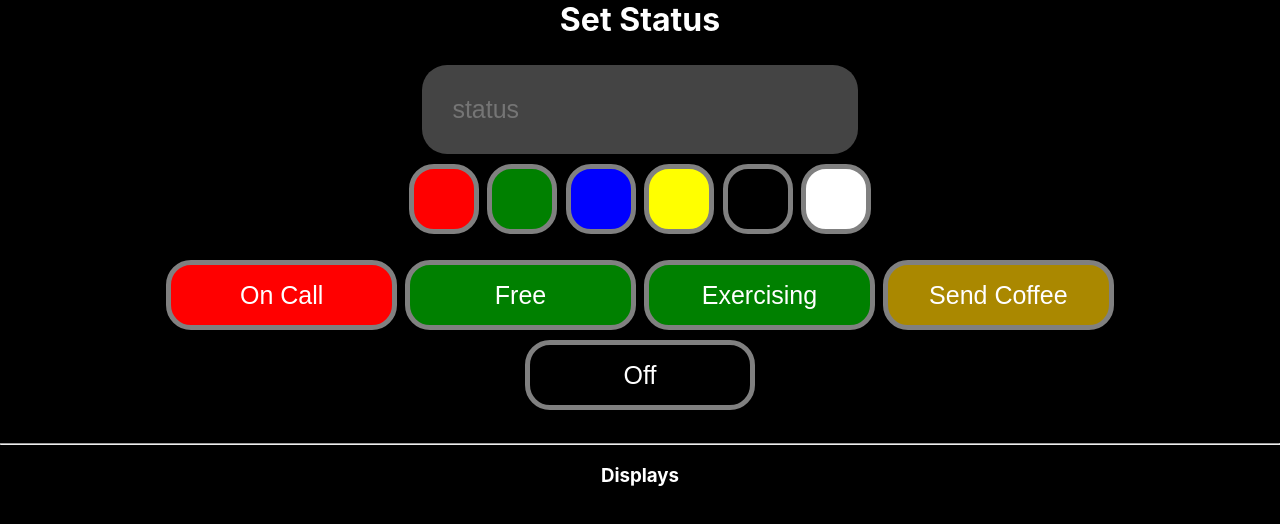
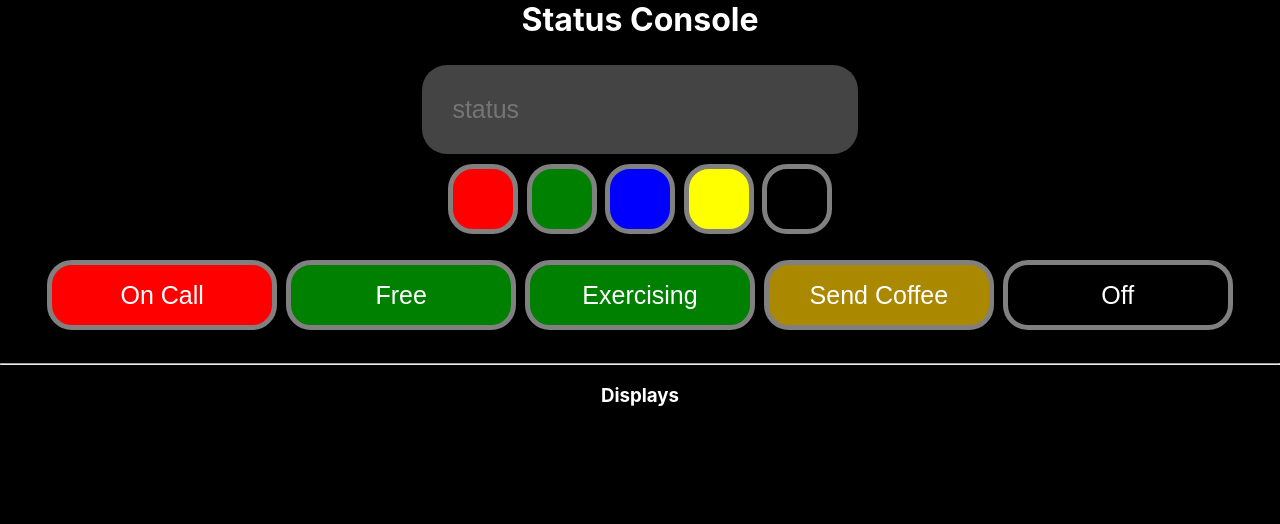
Before and after one commit to jacobwhite/statusdisplay, a website: page html/update.html in a window 1280 px wide. Drawn offline with nearby package versions, Linux system fonts and the light colour scheme; a web font is replaced by a local one.

Commit message:
More layout changes for larger screens.

```diff
--- a/html/update.html
+++ b/html/update.html
@@ -13,7 +13,7 @@
 		<meta name="apple-touch-fullscreen" content="yes" />
 	</head>
 	<body>
-		<h1>Set Status</h1>
+		<h1>Status Console</h1>
 		<span id=currentStatus></span>
 		<form id="form" onsubmit='updateStatusFromForm(this)' action="#">
 		<input type=textbox id="status" placeholder="status"></input><br>
@@ -22,13 +22,12 @@
 			<button class=colorbutton id=bluebutton onclick="setColor('blue')"></button>
 			<button class=colorbutton id=yellowbutton onclick="setColor('yellow')"></button>
 			<button class=colorbutton id=blackbutton onclick="setColor('black')"></button>
-			<button class=colorbutton id=whitebutton onclick="setColor('white')"></button>
 		</form>
-		<button id=oncallbutton onclick="updateStatus(this.innerHTML)">On Call</button>
-		<button id=freebutton onclick="updateStatus(this.innerHTML)">Free</button>
-		<button id=exercisingbutton onclick="updateStatus(this.innerHTML)">Exercising</button>
-		<button id=coffeebutton onclick="updateStatus(this.innerHTML)">Send Coffee</button><br>
-		<button id=offbutton onclick="updateStatus(this.innerHTML)">Off</button><br>
+		<button class=statusbutton id=oncallbutton onclick="updateStatus(this.innerHTML)">On Call</button>
+		<button class=statusbutton id=freebutton onclick="updateStatus(this.innerHTML)">Free</button>
+		<button class=statusbutton id=exercisingbutton onclick="updateStatus(this.innerHTML)">Exercising</button>
+		<button class=statusbutton id=coffeebutton onclick="updateStatus(this.innerHTML)">Send Coffee</button>
+		<button class=statusbutton id=offbutton onclick="updateStatus(this.innerHTML)">Off</button><br>
 		<br><hr>
 		<h3>Displays</h3>
 		<span id=log></span>
```
